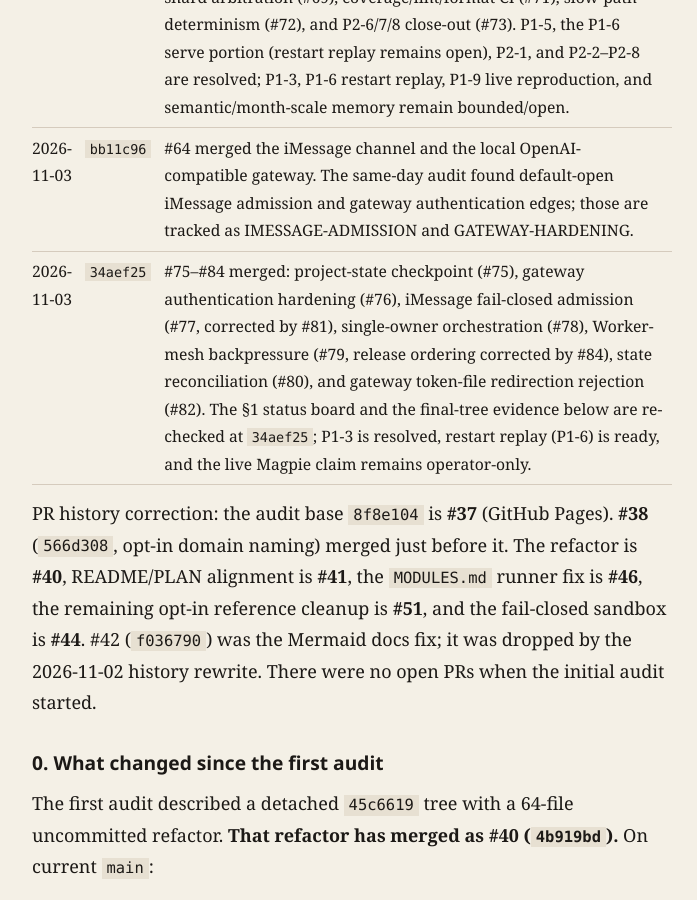
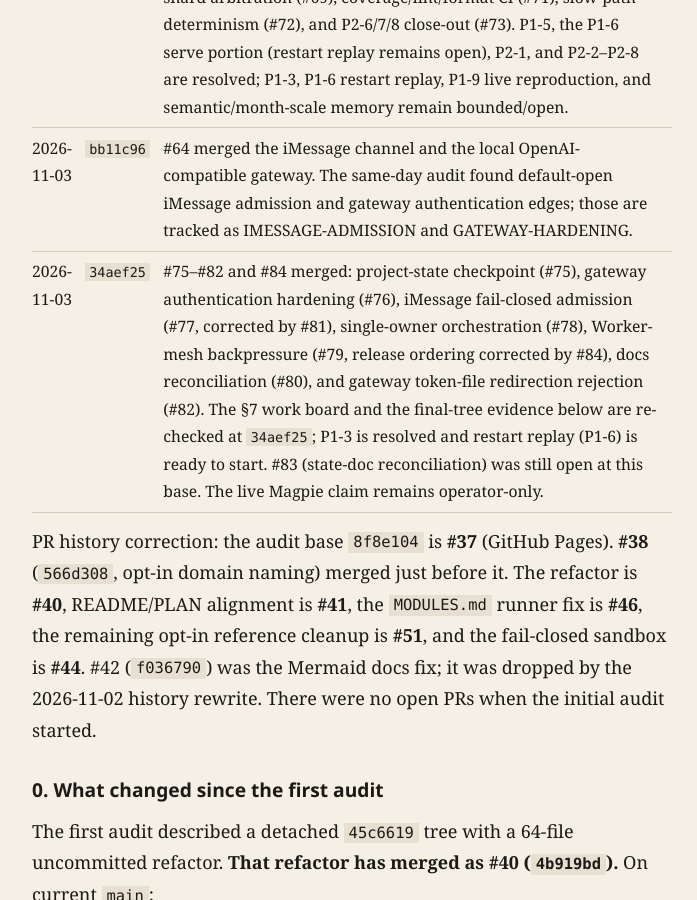
Before and after one commit to LofiSu/deepseek-super-agent, a Jekyll site: the page built from docs/ROADMAP.md, in a window 1280 px wide and 900 px high, scrolled down 1527 px. Shown: the whole window, without its empty margins (288-985 px from the left). Built offline with Jekyll 4.4.1, drawn with Linux system fonts in a browser that asks for light colours; our own code applies the rules of GitHub Pages for plain Markdown files; some of the changed text lies outside the part shown.

Commit message:
docs: correct audit refresh scope and evidence labels

```diff
--- a/docs/ROADMAP.md
+++ b/docs/ROADMAP.md
@@ -31,7 +31,7 @@
 | 2026-11-02 | `6ab69e5` | P2-5: coverage baseline measured; `lint`, `format:check`, and `test:coverage` added to the required CI job. |
 | 2026-11-03 | `fa974ca` | Re-audit after #65–#73: A2A transport contract (#65), `serve` drain (#66), admission allowlists (#67, #70), LTM dedupe/ranking (#68), shard arbitration (#69), coverage/lint/format CI (#71), slow-path determinism (#72), and P2-6/7/8 close-out (#73). P1-5, the P1-6 serve portion (restart replay remains open), P2-1, and P2-2–P2-8 are resolved; P1-3, P1-6 restart replay, P1-9 live reproduction, and semantic/month-scale memory remain bounded/open. |
 | 2026-11-03 | `bb11c96` | #64 merged the iMessage channel and the local OpenAI-compatible gateway. The same-day audit found default-open iMessage admission and gateway authentication edges; those are tracked as IMESSAGE-ADMISSION and GATEWAY-HARDENING. |
-| 2026-11-03 | `34aef25` | #75–#84 merged: project-state checkpoint (#75), gateway authentication hardening (#76), iMessage fail-closed admission (#77, corrected by #81), single-owner orchestration (#78), Worker-mesh backpressure (#79, release ordering corrected by #84), state reconciliation (#80), and gateway token-file redirection rejection (#82). The §1 status board and the final-tree evidence below are re-checked at `34aef25`; P1-3 is resolved, restart replay (P1-6) is ready, and the live Magpie claim remains operator-only. |
+| 2026-11-03 | `34aef25` | #75–#82 and #84 merged: project-state checkpoint (#75), gateway authentication hardening (#76), iMessage fail-closed admission (#77, corrected by #81), single-owner orchestration (#78), Worker-mesh backpressure (#79, release ordering corrected by #84), docs reconciliation (#80), and gateway token-file redirection rejection (#82). The §7 work board and the final-tree evidence below are re-checked at `34aef25`; P1-3 is resolved and restart replay (P1-6) is ready to start. #83 (state-doc reconciliation) was still open at this base. The live Magpie claim remains operator-only. |
 
 PR history correction: the audit base `8f8e104` is **#37** (GitHub Pages).
 **#38** (`566d308`, opt-in domain naming) merged just before it. The refactor is
```
Also changed, not shown: other parts of docs/ROADMAP.md (+2 -1 lines), docs/MODULES.md (+1 -1 lines).
